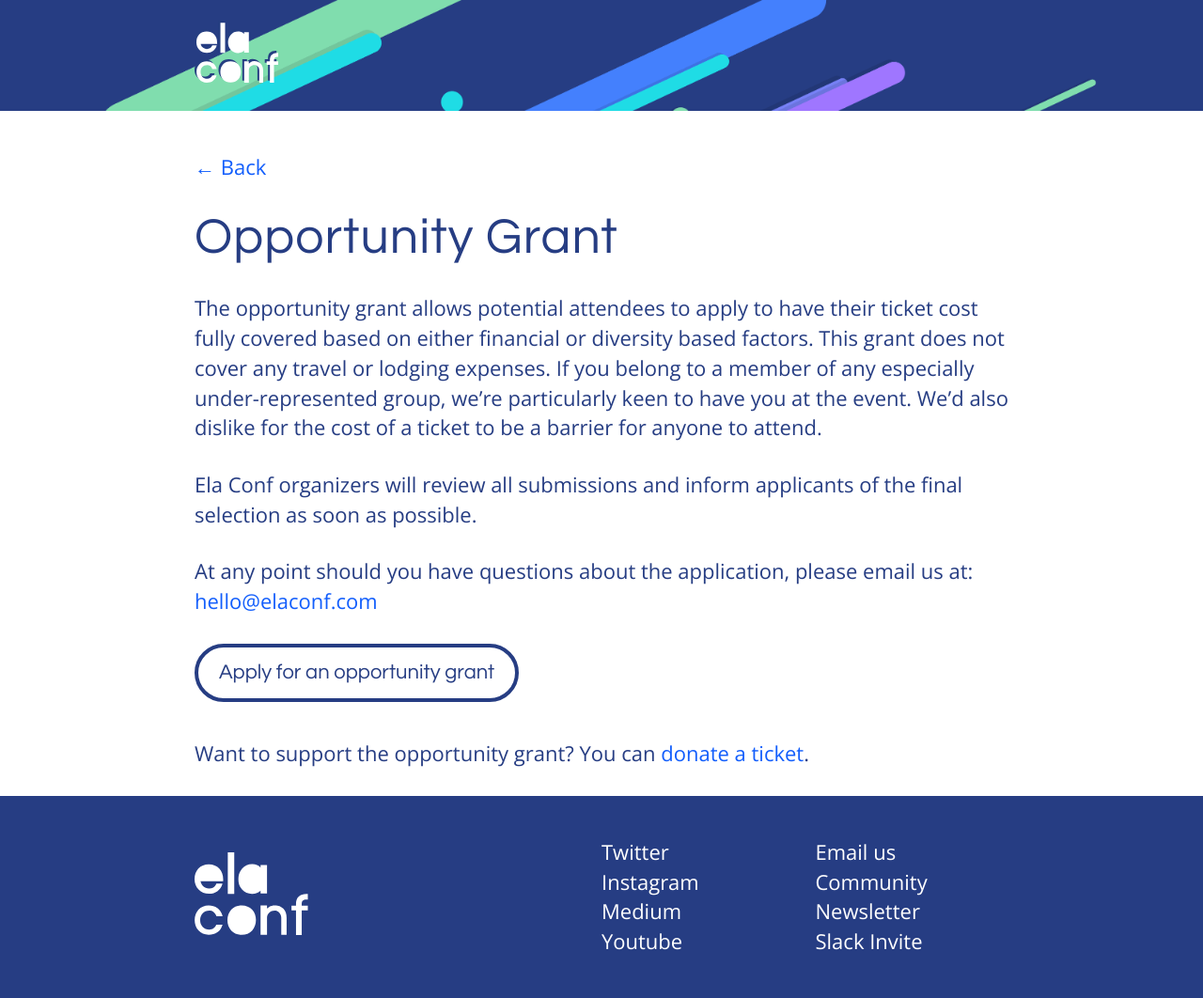
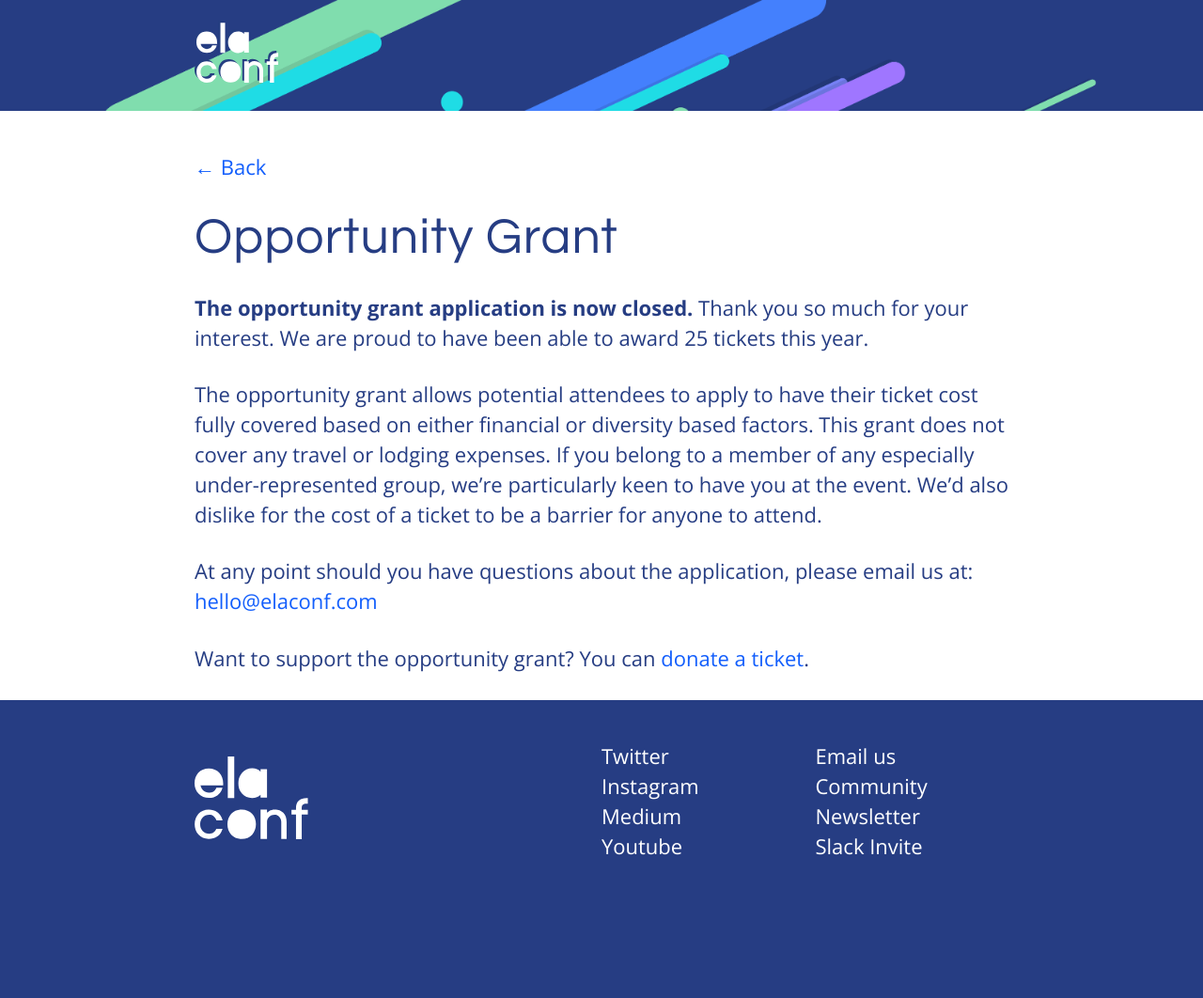
Before and after one commit to elaconf/elaconf.github.io, a Jekyll site: the page built from grants/index.md, in a window 1280 px wide. Shown: the whole page at 94% size. Built offline with Jekyll 4.4.1, drawn with Linux system fonts in a browser that asks for light colours; after the commit the page ends 961 px from its top, so only the background shows below that.

Commit message:
:wave: close opportunity grant

```diff
--- a/grants/index.md
+++ b/grants/index.md
@@ -4,12 +4,14 @@ title: Opportunity Grant
 description: The Ela Conf Opportunity Grant allows potential attendees to apply to have their ticket cost fully covered based on either financial or diversity based factors.
 ---
 
+**The opportunity grant application is now closed.** Thank you so much for your interest. We are proud to have been able to award 25 tickets this year.
+
 The opportunity grant allows potential attendees to apply to have their ticket cost fully covered based on either financial or diversity based factors. This grant does not cover any travel or lodging expenses. If you belong to a member of any especially under-represented group, we're particularly keen to have you at the event. We'd also dislike for the cost of a ticket to be a barrier for anyone to attend.
-
-Ela Conf organizers will review all submissions and inform applicants of the final selection as soon as possible.
 
 At any point should you have questions about the application, please email us at: [hello@elaconf.com](mailto:hello@elaconf.com)
 
+<!--
 <a href="https://goo.gl/forms/CR3VsFkk7ijeBuu63" class="button">Apply for an opportunity grant</a>
+-->
 
 Want to support the opportunity grant? You can [donate a ticket](/donate-a-ticket/).
```
